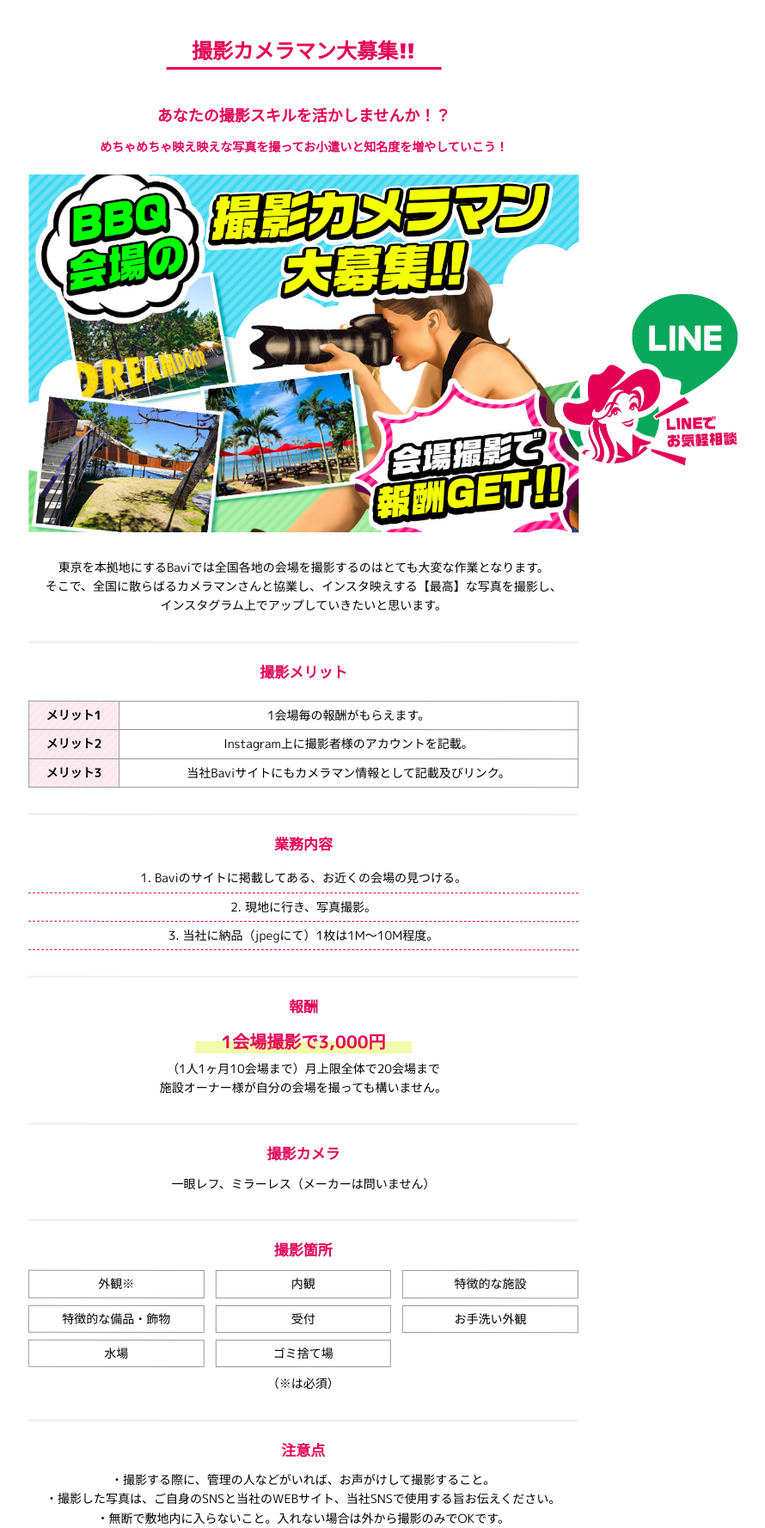
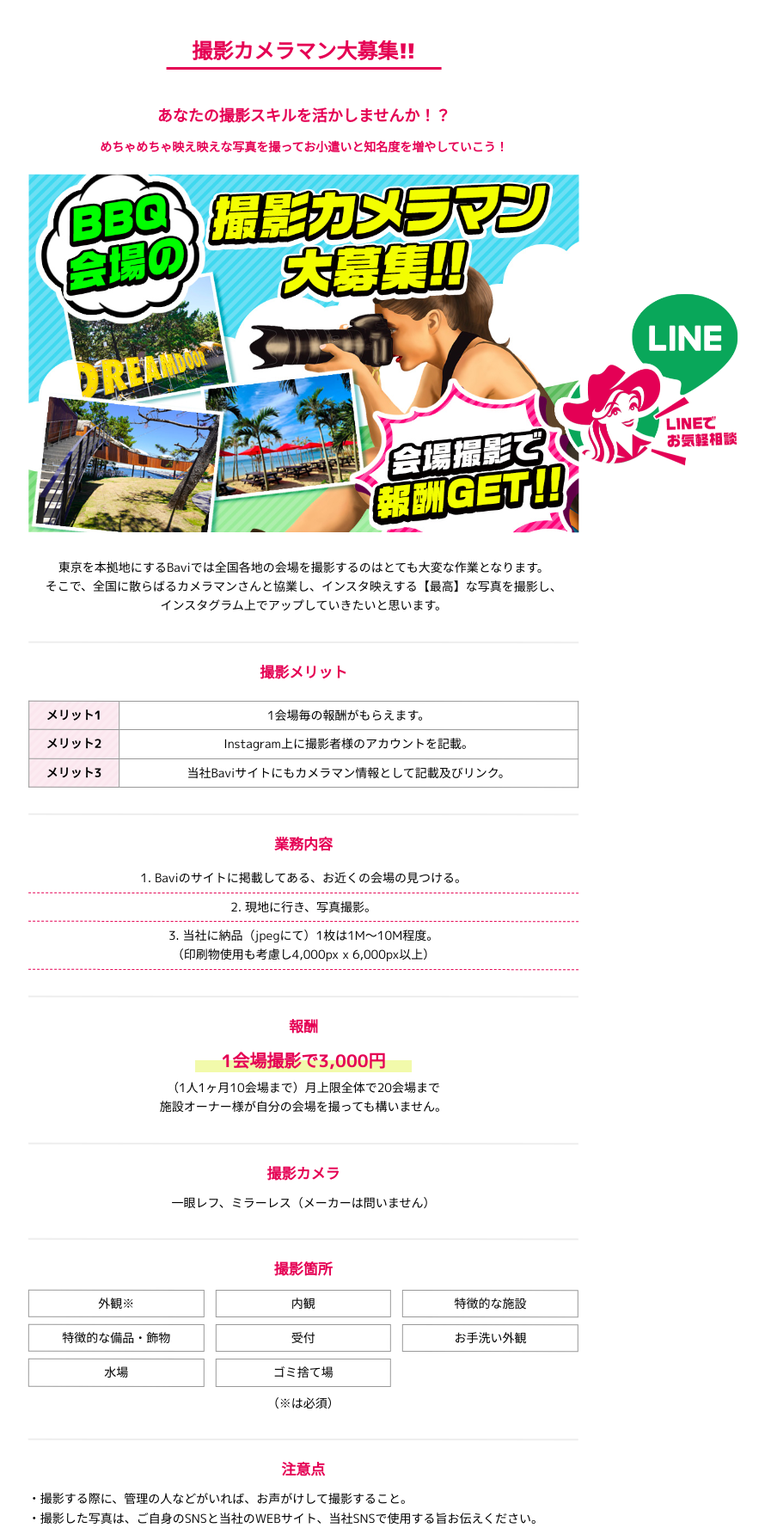
Before and after one commit to under-rise/Bavi, a PHP site: page /topic/recruitment_cameramen.php in a window 1280 px wide. Shown: the part 145-1922 px from the top of the page at 86% size, without its empty margins (287-1177 px from the left). Run offline with PHP 8.4, Linux system fonts and the light colour scheme; style sheets or scripts are compiled from the project's sources.

Commit message:
・注意書き追加。 ・css修正。

```diff
--- a/topic/css/topic.css
+++ b/topic/css/topic.css
@@ -59,6 +59,7 @@
 #cameraman .sec03 ul { display: flex; justify-content: space-between; flex-wrap: wrap;}
 #cameraman .sec03 ul li { width: 32%; border: 1px solid #999; margin-bottom: 8px; padding: 4px 0; }
 #cameraman .sec03 ul::after { content: "";  width: 32%;}
+#cameraman .sec04 li { text-align: left; text-indent: -1em; padding-left: 1em;}
 
 ul.list_style  { text-align: left; margin-bottom: 20px;  }
 .list_style span {   background-color: #000; color: #fff; text-align: center; width: 18px; height: 18px; display: inline-block; margin-right: 8px; border-radius: 50%; line-height: 1.3; margin-bottom: 5px;}
--- a/topic/recruitment_cameramen.php
+++ b/topic/recruitment_cameramen.php
@@ -10,7 +10,7 @@
     <title>撮影カメラマン大募集!! | 日本最大級のBBQプラットフォーム Bavi</title>
 
     <?php include __DIR__ . '/../topic/tpl/head.php'; ?>
-    <link rel="stylesheet" href="/topic/css/topic.css?1.1">
+    <link rel="stylesheet" href="/topic/css/topic.css?1.2">
 
 </head>
 
@@ -66,7 +66,8 @@
                     <ul>
                         <li>1. Baviのサイトに掲載してある、お近くの会場の見つける。</li>
                         <li>2. 現地に行き、写真撮影。</li>
-                        <li>3. 当社に納品（jpegにて）1枚は1M〜10M程度。</li>
+                        <li>3. 当社に納品（jpegにて）1枚は1M〜10M程度。<br>
+（印刷物使用も考慮し4,000px x 6,000px以上）</li>
                     </ul>
 
                     </div>
@@ -106,6 +107,7 @@
                         <li>・撮影する際に、管理の人などがいれば、お声がけして撮影すること。</li>
                         <li>・撮影した写真は、ご自身のSNSと当社のWEBサイト、当社SNSで使用する旨お伝えください。</li>
                         <li>・無断で敷地内に入らないこと。入れない場合は外から撮影のみでOKです。</li>
+                        <li>・当社でお支払いを完了した時点でデータの使用許可を認めたものと致します。使用する場所は当社が運営する各WEBサイト、各SNSとなります。予めご了承ください。</li>
                     </ul>
                     </div>
 
```
